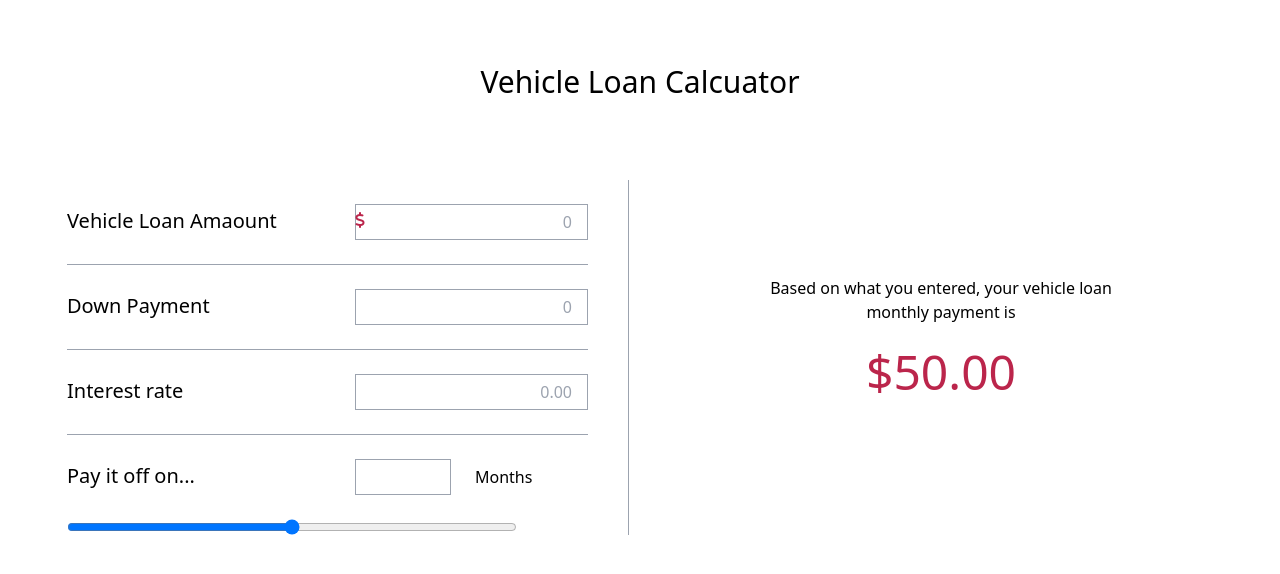
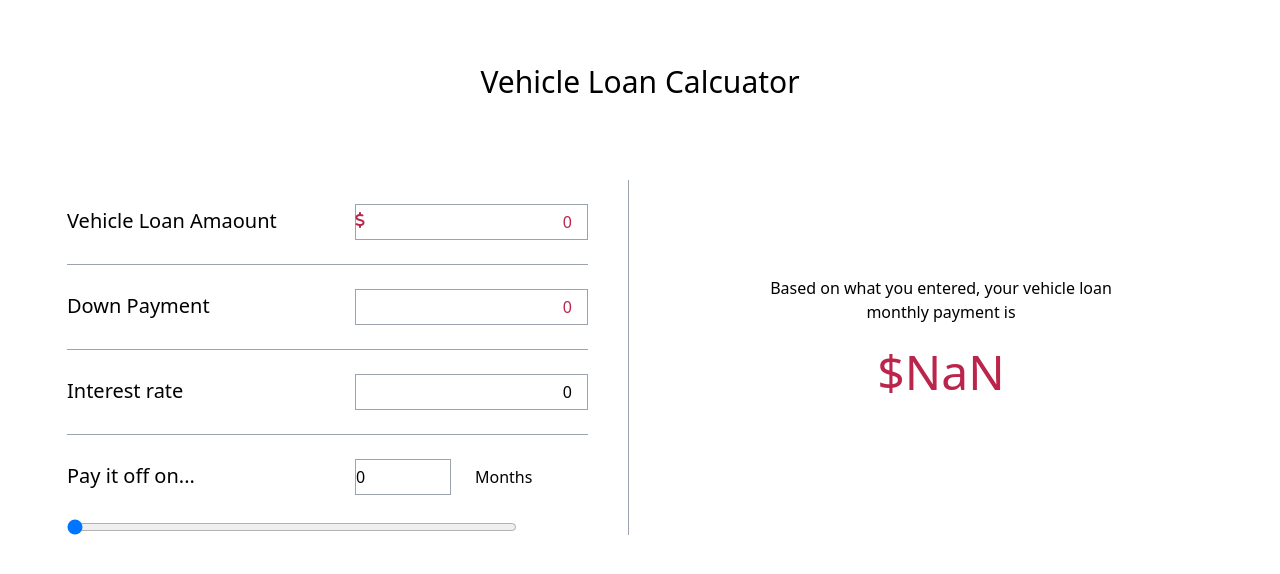
Before and after one commit to himanibabariya/Vehicle-Loan-Calculator, a React (Vite) app: page / in a window 1280 px wide. Shown: the top 574 px of the page. Built offline with nearby package versions, Linux system fonts and the light colour scheme.

Commit message:
Loan Calculation Done

```diff
--- a/src/App.jsx
+++ b/src/App.jsx
@@ -1,4 +1,4 @@
-import { useState } from 'react'
+import { useEffect, useState } from 'react'
 import './App.css'
 
 function App() {
@@ -8,6 +8,10 @@ function App() {
   const [interestRate, setinterestRate] = useState(0);
   const [payoffMonths, setPayoffMonths] = useState(0);
   const [monthlyPayment, setMonthlyPayment] = useState(0);
+
+  useEffect(()=>{
+    calculateMonthlyPayment();
+  }, [loanAmount, downPayment, interestRate, payoffMonths]);
 
   const calculateMonthlyPayment = () =>{
     const principal = loanAmount - downPayment;
@@ -33,36 +37,38 @@ function App() {
           <div className='my-6 relative'>
             <label htmlFor="loanAmount" className='w-72 inline-block text-xl '>Vehicle Loan Amaount</label>
             <i class="fa-solid fa-dollar-sign text-customRed absolute top-2 "></i>
-            <input placeholder='0' type="number" name="loanAmount" id="" className='h-9 border text-right border-gray-400 text-customRed hover:border-customRed focus:border-customRed' />
+            <input placeholder='0' type="number" name="loanAmount" id="" value={loanAmount} onChange={(e) => setLoanAmount(Number(e.target.value))} className='h-9 border text-right border-gray-400 text-customRed hover:border-customRed focus:border-customRed' />
           </div>
           <hr className=' border-gray-400' />
 
           <div className='my-6'>
             <label htmlFor="downPayment" className='w-72 inline-block text-xl '>Down Payment</label>
-            <input placeholder='0' type="number" name="downPayment" id="" className='h-9 border text-right border-gray-400 text-customRed ' />
+            <input placeholder='0' type="number" name="downPayment" id="" value={downPayment} onChange={(e) => setDownPayment(Number(e.target.value))} className='h-9 border text-right border-gray-400 text-customRed ' />
           </div>
           <hr className='border-gray-400'/>
 
           <div className='my-6'>
             <label htmlFor="interestRate" className='w-72 inline-block text-xl'>Interest rate</label>
-            <input placeholder='0.00' type="number" name="interestRate" id="" className='h-9 border text-right border-gray-400' />
+            <input placeholder='0.00' type="number" name="interestRate" id="" value={interestRate} onChange={(e) => setinterestRate(Number(e.target.value))} className='h-9 border text-right border-gray-400' />
           </div>
           <hr className='border-gray-400'/>
 
           <div className='my-6'>
             <label htmlFor="payoffMonths" className='w-72 inline-block text-xl'>Pay it off on...</label>
-            <input type="number" name="payoffMonths" id="" className='h-9 w-24 text-right<i class="fa-solid fa-dollar-sign"></i> border border-gray-400' />
+            <input type="number" name="payoffMonths" id="" value={payoffMonths}
+              onChange={(e) => setPayoffMonths(Number(e.target.value))} className='h-9 w-24 text-right<i class="fa-solid fa-dollar-sign"></i> border border-gray-400' />
             <label htmlFor="" className='ml-6'>Months</label>
           </div>
 
-          <input type="range" name="" id="" className='range-input' />
+          <input type="range" name="" id="" min="6" max='84' value={payoffMonths}
+            onChange={(e) => setPayoffMonths(Number(e.target.value))} className='range-input' />
         </div>
 
         <div className='w-px h-74 bg-gray-400'></div>
 
         <div>
           <p className='mx-20 mt-24 max-w-sm text-center '>Based on what you entered, your vehicle loan monthly payment is</p>
-          <p className='text-center text-5xl mt-6 text-customRed'>$50.00</p>
+          <p className='text-center text-5xl mt-6 text-customRed'>${monthlyPayment.toFixed(2)}</p>
         </div>
 
       </div>
```
